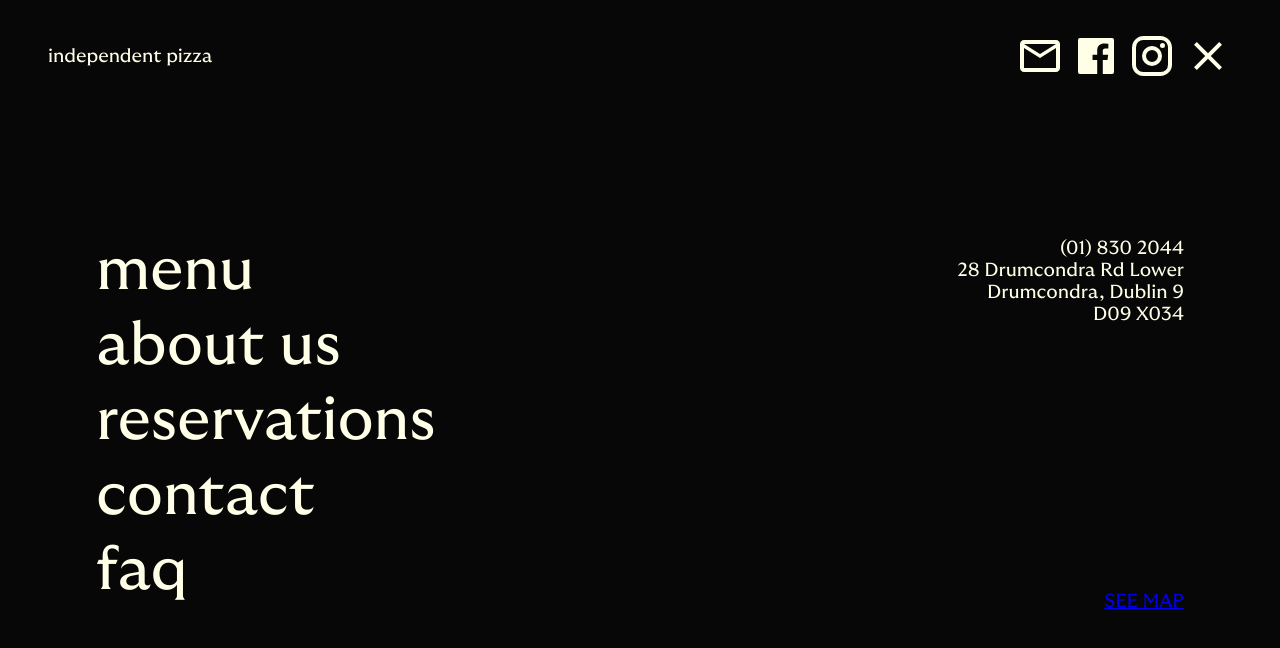
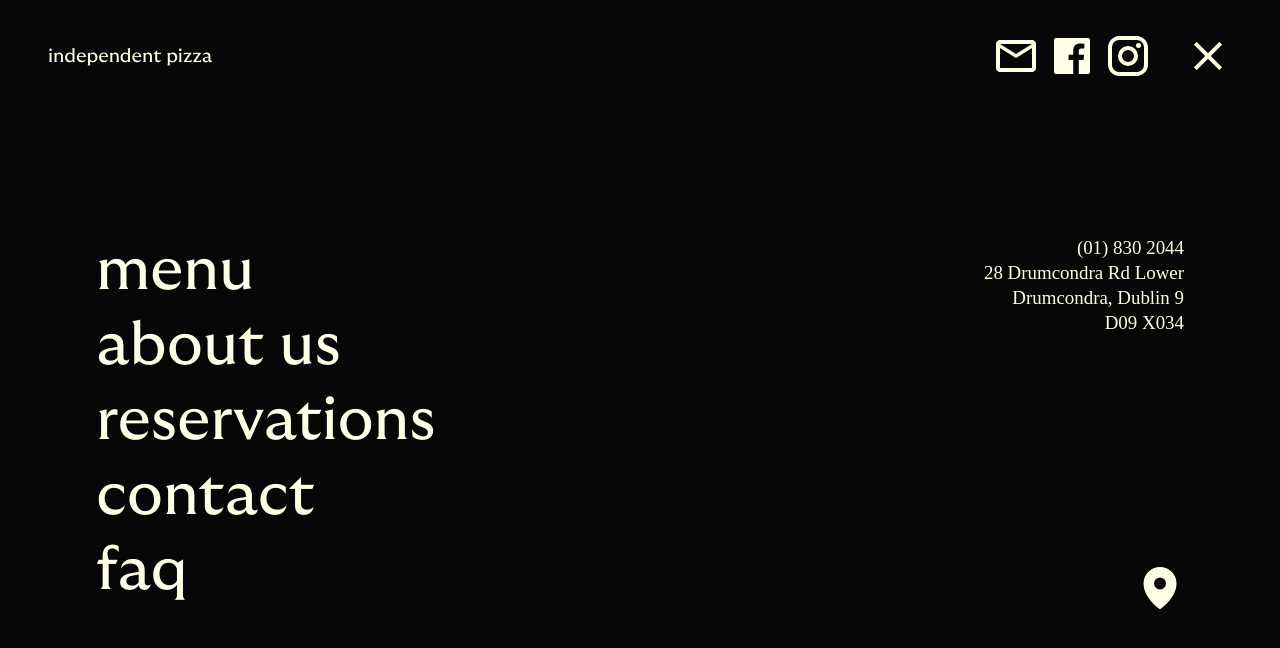
Before and after one commit to llleeeaaannn/independentpizza, a React (Create React App) app: page /contact in a window 1280 px wide. Both pictures are taken after a click on the icon 1208 px from the left and 56 px from the top of the page. Shown: the top 648 px of the page. Built offline with nearby package versions, Linux system fonts and the light colour scheme.

Commit message:
Refactored Menu

```diff
--- a/src/components/menu.js
+++ b/src/components/menu.js
@@ -26,7 +26,11 @@ const Menu = () => {
             <span>28 Drumcondra Rd Lower</span>
             <span>Drumcondra, Dublin 9</span>
             <span>D09 X034</span>
-            <a href="https://goo.gl/maps/EFwraScp3MWDR8dN8" rel="noopener noreferrer" target="_blank">SEE MAP</a>
+            <a href="https://goo.gl/maps/EFwraScp3MWDR8dN8" rel="noopener noreferrer" target="_blank">
+              <svg viewBox="0 0 256 256">
+                <path d="M128.1 16a88.1 88.1 0 0 0-88 88c0 75.3 80 132.2 83.4 134.6a8.3 8.3 0 0 0 9.2 0c3.4-2.4 83.4-59.3 83.4-134.6a88.1 88.1 0 0 0-88-88Zm0 56a32 32 0 1 1-32 32a32 32 0 0 1 32-32Z"/>
+              </svg>
+            </a>
           </div>
         </div>
       </div>
--- a/src/styles/styles.scss
+++ b/src/styles/styles.scss
@@ -222,7 +222,7 @@ body {
 
     #close {
       fill: $cream;
-      margin-left: 0.5rem;
+      margin-left: 2rem;
 
       &:hover {
         transform: rotate(180deg);
@@ -261,8 +261,28 @@ body {
         @include flex-column;
         align-items: flex-end;
 
+        span {
+          font-family: 'Montserrat';
+          font-size: $fs-base;
+          margin-bottom: 0.2rem;
+        }
+
         a {
+          font-size: $fs-base;
+          font-family: 'Montserrat';
+          text-decoration: none;
           margin-top: auto;
+
+          svg {
+            fill: $cream;
+            width: 3rem;
+            height: 3rem;
+
+            &:hover {
+              transform: scale(1.1);
+              @include trans-ease;
+            }
+          }
         }
       }
     }
```
